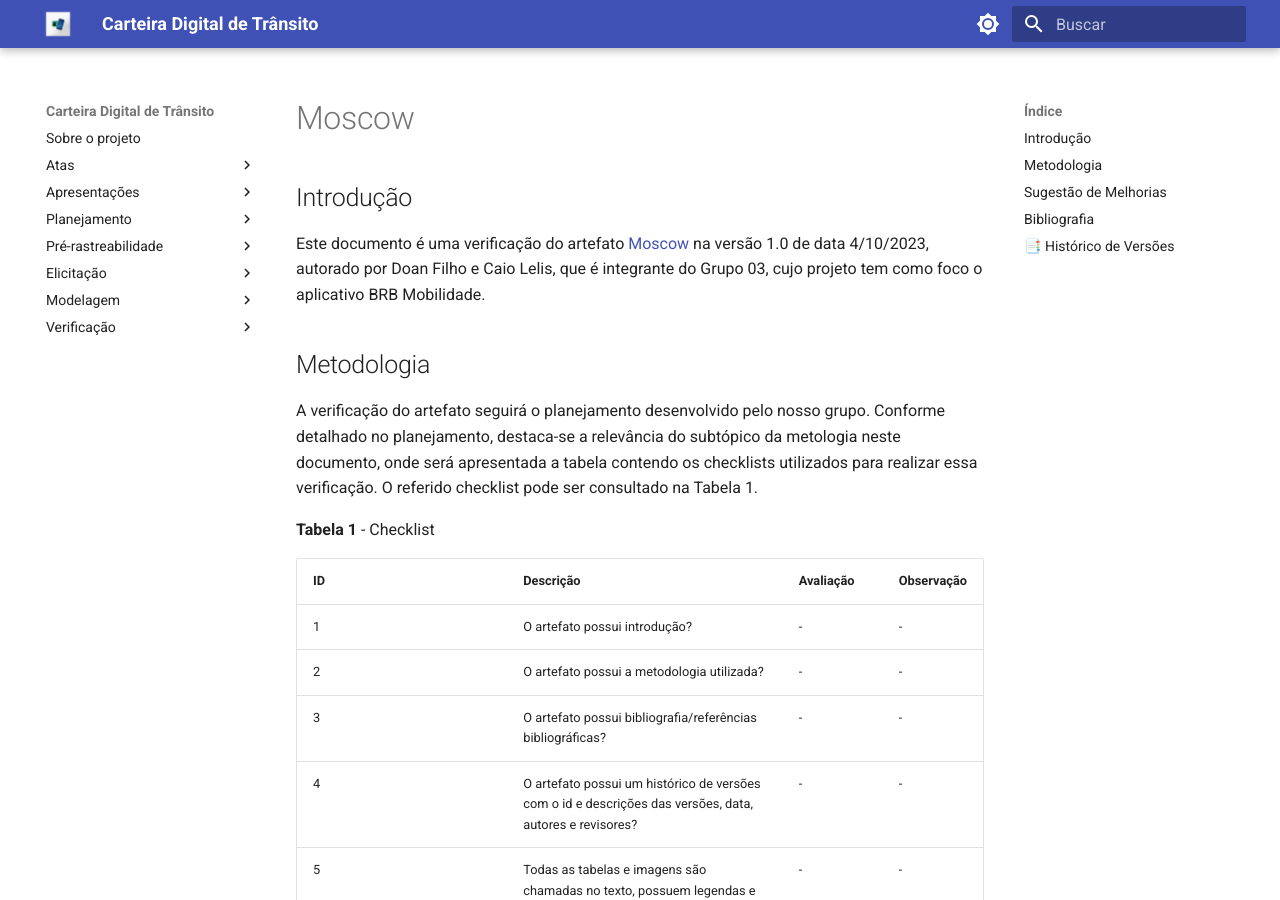
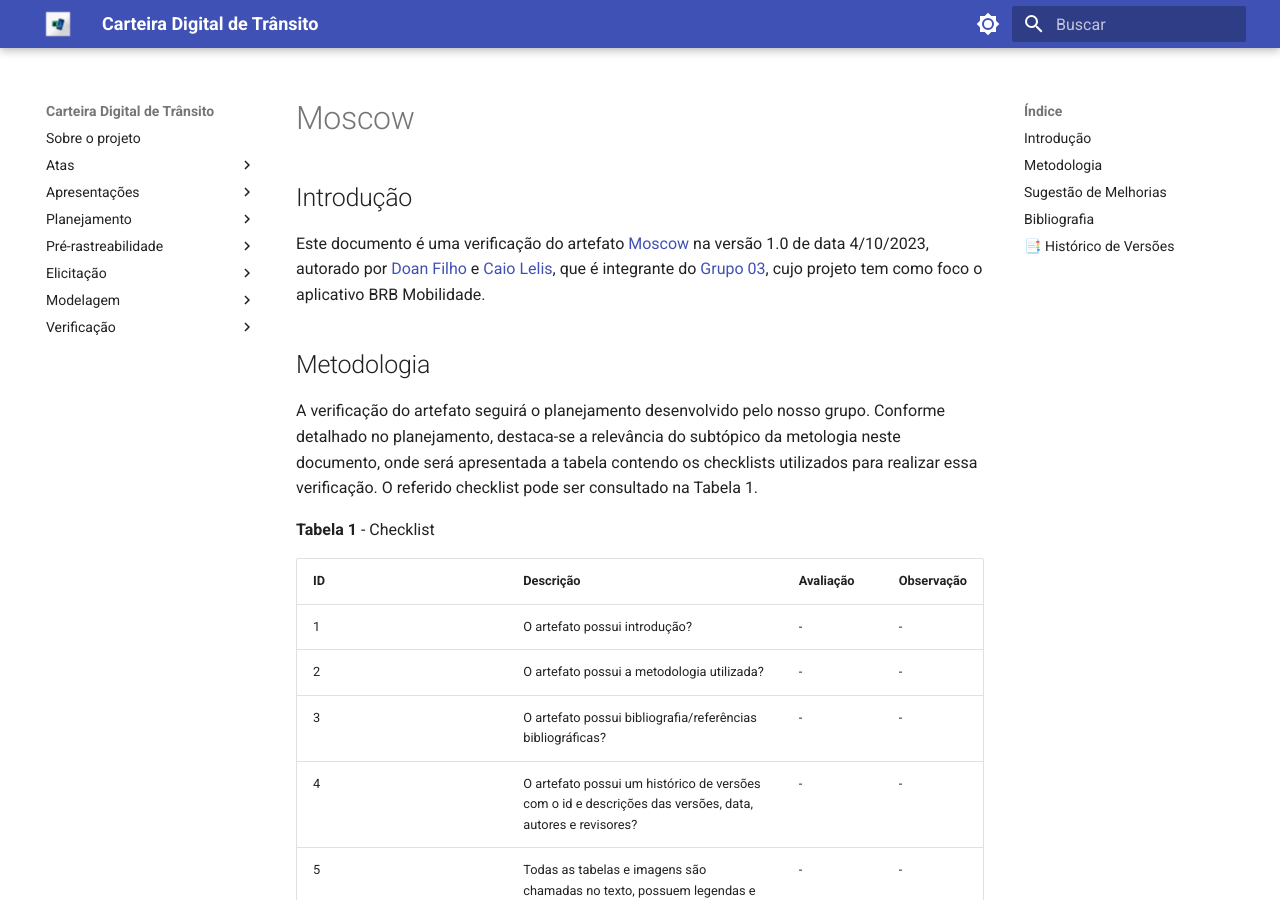
Before and after one commit to Requisitos-de-Software/2023.2-Carteira_Digital_de_Transito, an MkDocs documentation site: the page built from docs/verificacao/tecnicasDePriorizacao/moscow.md, in a window 1280 px wide and 900 px high. Built offline with MkDocs 1.6.1 and Material for MkDocs 9.7.7, drawn with Linux system fonts in a browser that asks for light colours; part of the change alters nothing that is shown.

```diff
--- a/docs/verificacao/tecnicasDePriorizacao/moscow.md
+++ b/docs/verificacao/tecnicasDePriorizacao/moscow.md
@@ -1,7 +1,7 @@
 # Moscow
 
 ## Introdução
-Este documento é uma verificação do artefato [Moscow](https://requisitos-de-software.github.io/2023.2-BRBMobilidade/Elicita%C3%A7%C3%A3o/prioriza%C3%A7%C3%A3o%20de%20requisitos/MoSCoW/) na versão 1.0 de data 4/10/2023, autorado por Doan Filho e Caio Lelis, que é integrante do Grupo 03, cujo projeto tem como foco o aplicativo BRB Mobilidade.
+Este documento é uma verificação do artefato [Moscow](https://requisitos-de-software.github.io/2023.2-BRBMobilidade/Elicita%C3%A7%C3%A3o/prioriza%C3%A7%C3%A3o%20de%20requisitos/MoSCoW/) na versão 1.0 de data 4/10/2023, autorado por [Doan Filho](https://github.com/FilhoDoan) e [Caio Lelis](https://github.com/caio-lelis), que é integrante do [Grupo 03](https://requisitos-de-software.github.io/2023.2-BRBMobilidade/#equipe), cujo projeto tem como foco o aplicativo BRB Mobilidade.
 
 ## Metodologia
 A verificação do artefato seguirá o planejamento desenvolvido pelo nosso grupo. Conforme detalhado no planejamento, destaca-se a relevância do subtópico da metologia neste documento, onde será apresentada a tabela contendo os checklists utilizados para realizar essa verificação. O referido checklist pode ser consultado na Tabela 1.
```
